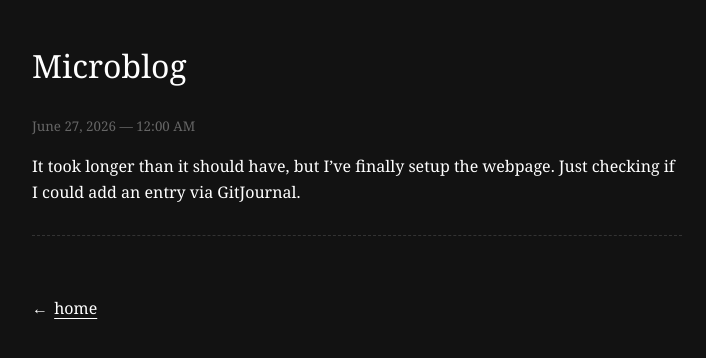
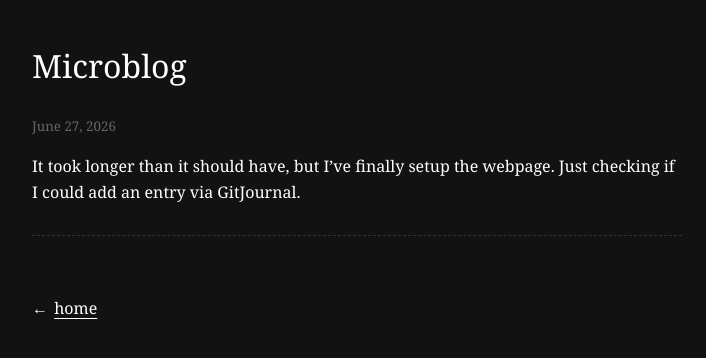
Before and after one commit to arcstyn/arcstyn.github.io, a Jekyll site: the page built from microblog/index.md, in a window 1280 px wide. Shown: the top 358 px of the page, without its empty margins (283-989 px from the left). Built offline with Jekyll 4.4.1, drawn with Linux system fonts in a browser that asks for light colours.

Commit message:
Fixed time display
Updated date format to exclude time in microblog entries.

```diff
--- a/microblog/index.md
+++ b/microblog/index.md
@@ -10,7 +10,7 @@ title: Microblog
 {% for p in entries %}
   {% if p.path contains 'microblog/' and p.url != '/microblog/' %}
 <article class="stream-entry">
-  <small style="color: #666;">{{ p.date | date: "%B %d, %Y — %I:%M %p" }}</small>
+  <small style="color: #666;">{{ p.date | date: "%B %d, %Y" }}</small>
 
   {{ p.content }}
 </article>
```
